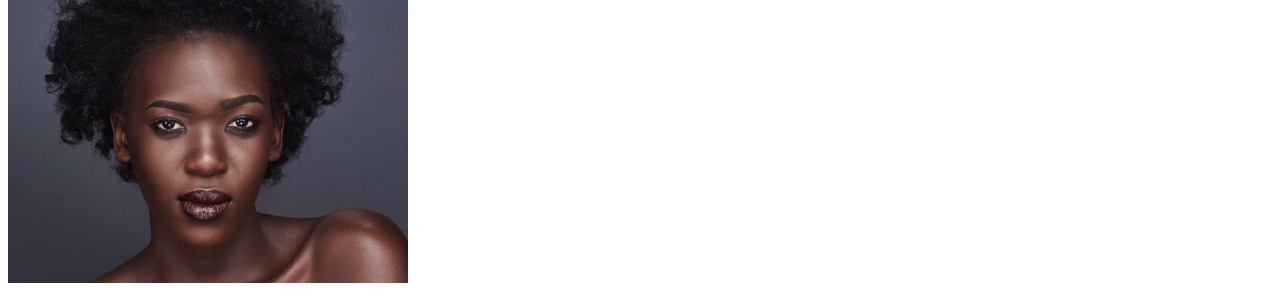
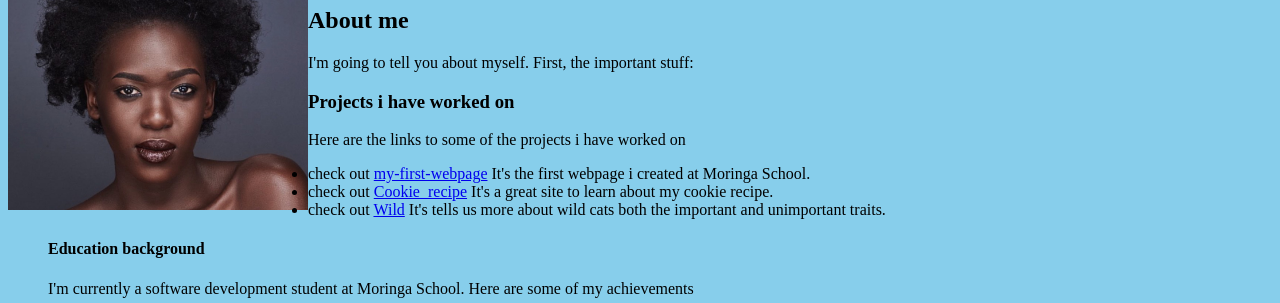
Before and after one commit to Kernael92/Self, a plain HTML site: page index.html in a window 1280 px wide. Shown: the part 73-376 px from the top of the page. Drawn offline with Linux system fonts and the light colour scheme.

Commit message:
resize the image, add a skybue background color to the body and format the font-size to 16px

```diff
--- a/Css/styles.css
+++ b/Css/styles.css
@@ -1,7 +1,12 @@
 img {
-   float: center;
+   float: left;
 }
 img {
-   width: 400px;
-   length: 500px:
+   width: 300px;
+   length: 400px;
 }
+body {
+   font-size: 16px;
+   font-style: normal;
+   background-color: skyblue;
+}
```
